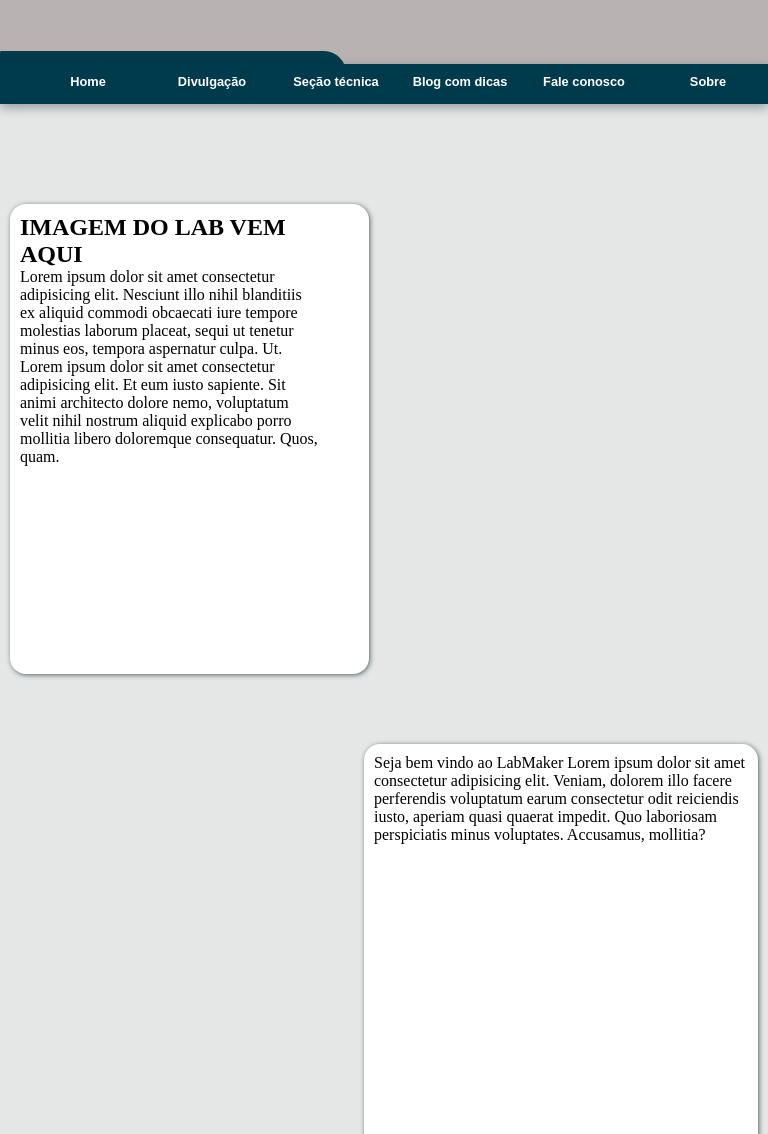
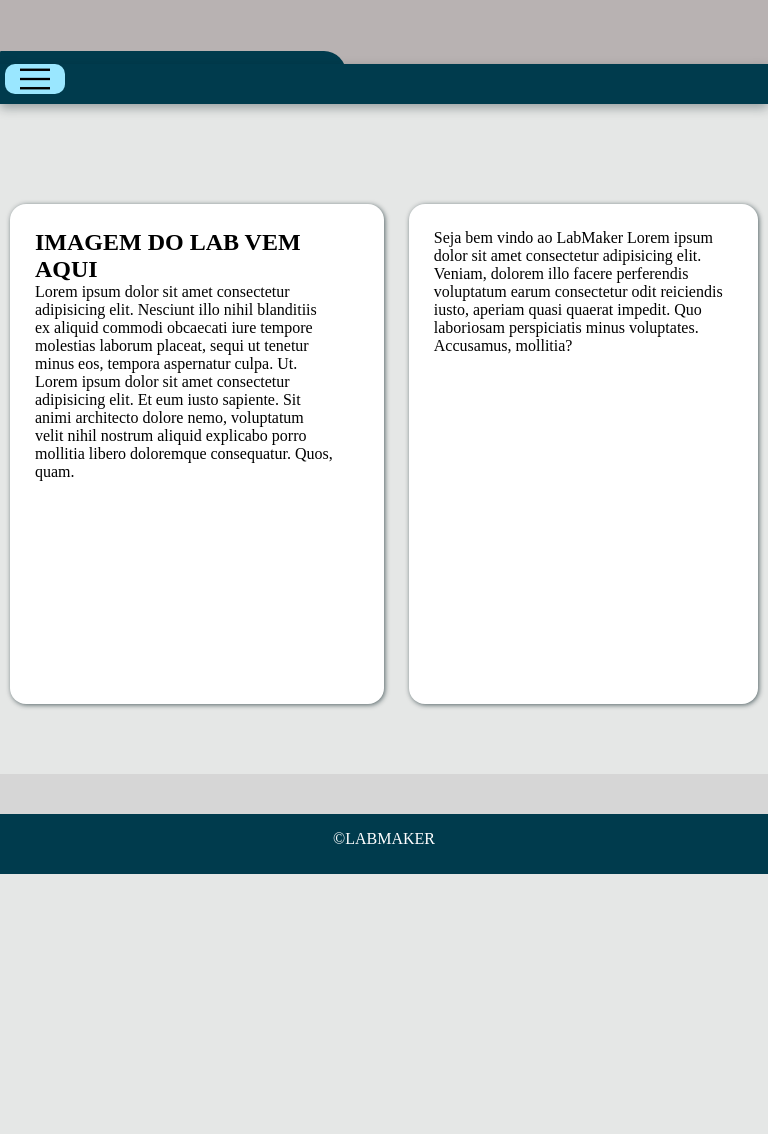
Before and after one commit to dilsoncampelo10/lab002, a plain HTML site: page index.html in a window 768 px wide. Shown: the part 166-1300 px from the top of the page. After the commit the page ends 1040 px from the top, so only its background shows below. Drawn offline with Linux system fonts and the light colour scheme.

Commit message:
Responsividade teste

```diff
--- a/index.html
+++ b/index.html
@@ -14,6 +14,7 @@
         <div class="traco"></div>
     </header>
     <nav class="menu">
+        <div class="menudrop"><img src="imagens/menu.png" alt="botão menu" class="dropdown"></div>
         <ul>
             <li><a href="">Home</a></li>
             <li><a href="">Divulgação</a>
@@ -49,6 +50,7 @@
 
     <!-- Fim -->
     <footer class="rodape">
+        <div ></div>
         <p>&copy;LABMAKER</p>
     </footer>
 
--- a/styles/style.css
+++ b/styles/style.css
@@ -42,7 +42,6 @@ body{
     display: inline-block;
     width: 120px;
     text-align: center;
-
 }
 .menu a{
     font-weight: bold;
@@ -53,7 +52,6 @@ body{
     font-size: 0.8rem;
     text-decoration: none;
     background-color: var(--cor-navegacao);
-
 }
 .menu ul ul{
     display: none;
@@ -65,12 +63,24 @@ body{
     background-color: rgb(27, 68, 80);
 }
 .menu ul li ul li{
-
     border: 1px solid rgb(2, 23, 29);
 }
 .menu ul li:hover ul{
-
     display: block;
+}
+.dropdown{
+    margin-left: 15px;
+    display: none;
+}
+.menudrop{
+    background-color: rgb(154, 231, 255);
+    width: 60px;
+    border-radius: 10px;
+    margin-left: 5px;
+}
+.menudrop:hover{
+    background-color: rgb(57, 112, 129);
+    cursor: pointer;
 }
 
 /*Seções*/
@@ -98,10 +108,41 @@ section{
 /*Rodapé*/
 .rodape{
     clear: both;
-    height: 50px;
+    height: 100px;
     color: white;
     line-height: 50px;
     text-align: center;
     background-color: var(--cor-navegacao);
+}
+.rodape div{
+    background-color: rgb(214, 214, 214);
+    height: 40px;
+}
+@media(min-width: 700px) and (max-width: 1000px){
+    section{
+        padding: 25px;
+    }
+    #imagem{
+        float: left;
+        width: 40%;
+    }
+    #texto{
+        width: 40%;
+    }
+    .menu ul{
+        display: none;
+    }
+
+    .dropdown{
+        display: block;
+
+    }
+}
+@media(min-width:300px) and (max-width:700px){
+    .cabecalho{
+        background-color: rgb(255, 0, 0);
+        width: 100%;
+    }
+
 
 }
```
Also changed, not shown: imagens/menu.png (added).
